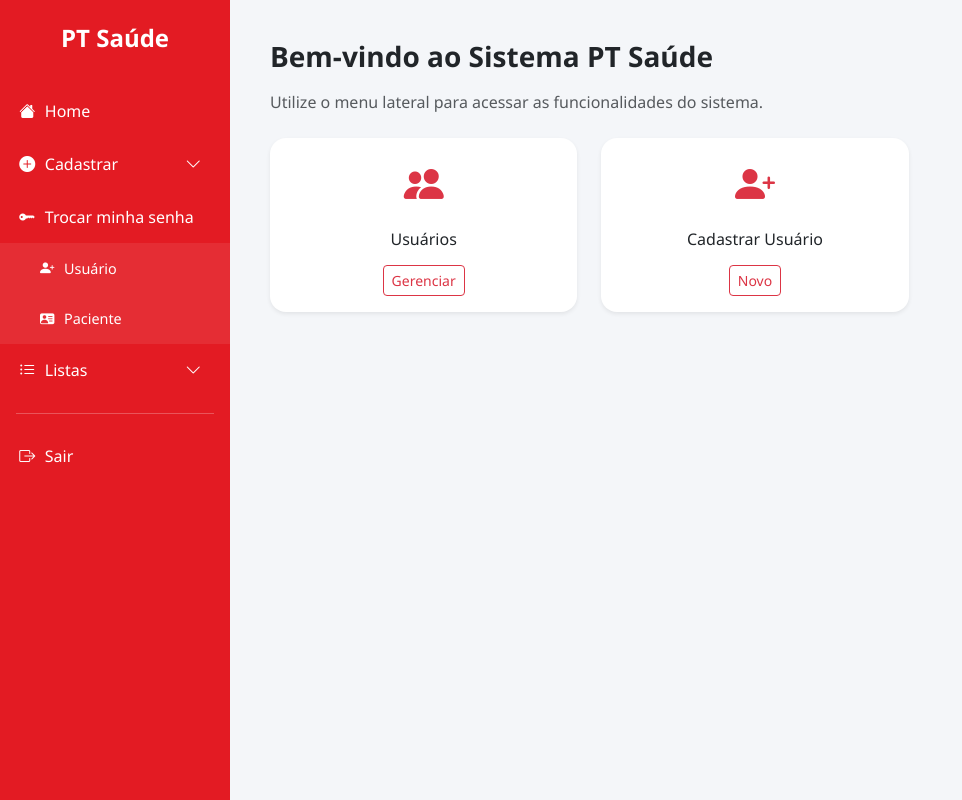
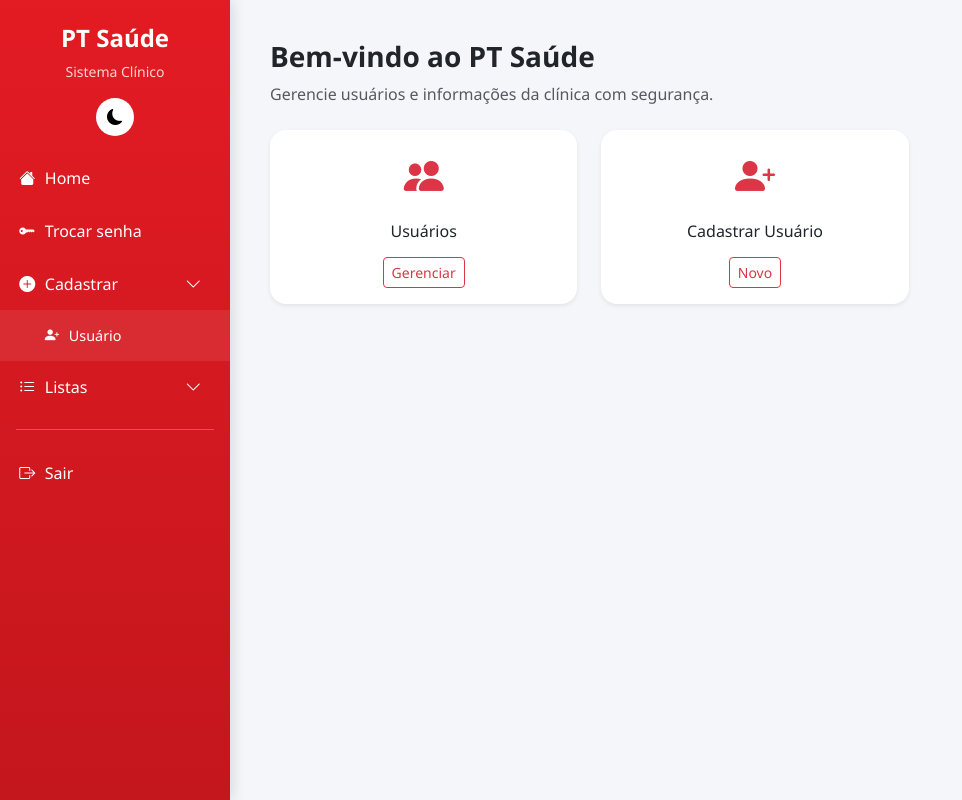
Before and after one commit to rfalves-wq/Clinica, a Django app: page / in a window 1280 px wide, after a click on "Cadastrar". Shown: the whole page, without its empty margins (0-962 px from the left). Run offline with Django 5.2, Linux system fonts and the light colour scheme.

Commit message:
atualizado

```diff
--- a/contas/templates/home.html
+++ b/contas/templates/home.html
@@ -4,40 +4,61 @@
 <meta charset="UTF-8">
 <title>Home - PT Saúde</title>
 
+<!-- Bootstrap -->
 <link href="https://cdn.jsdelivr.net/npm/bootstrap@5.3.2/dist/css/bootstrap.min.css" rel="stylesheet">
 <link href="https://cdn.jsdelivr.net/npm/bootstrap-icons@1.11.1/font/bootstrap-icons.css" rel="stylesheet">
 
 <style>
+/* ================= BASE ================= */
+:root {
+    --primary: #e31b23;
+    --primary-dark: #b71c1c;
+    --bg-light: #f4f6f9;
+    --bg-dark: #121212;
+    --card-dark: #1e1e1e;
+}
+
 body {
     margin: 0;
     font-family: 'Segoe UI', Arial, sans-serif;
-    background-color: #f4f6f9;
+    background-color: var(--bg-light);
+    transition: background 0.3s ease, color 0.3s ease;
 }
 
+/* ================= SIDEBAR ================= */
 .sidebar {
     width: 230px;
     height: 100vh;
-    background-color: #e31b23;
+    background: linear-gradient(180deg, var(--primary), #c4161d);
     position: fixed;
     top: 0;
     left: 0;
     padding-top: 1.5rem;
+    box-shadow: 4px 0 12px rgba(0,0,0,0.1);
+    transition: background 0.3s;
 }
 
 .sidebar h4 {
-    color: white;
+    color: #fff;
     text-align: center;
-    margin-bottom: 2rem;
+    margin-bottom: 0.5rem;
     font-weight: 700;
 }
 
+.sidebar small {
+    display: block;
+    text-align: center;
+    color: rgba(255,255,255,0.8);
+    margin-bottom: 1rem;
+}
+
 .sidebar a {
-    color: white;
+    color: #fff;
     padding: 0.9rem 1.2rem;
     display: flex;
     align-items: center;
     text-decoration: none;
-    transition: background 0.3s;
+    transition: background 0.25s, padding-left 0.25s;
 }
 
 .sidebar a i {
@@ -45,24 +66,96 @@ body {
 }
 
 .sidebar a:hover {
-    background-color: #b71c1c;
-}
-
-.main-content {
-    margin-left: 230px;
-    padding: 2.5rem;
+    background-color: var(--primary-dark);
+    padding-left: 1.6rem;
 }
 
 .sidebar .submenu a {
-    padding-left: 2.5rem;
+    padding-left: 2.8rem;
     font-size: 0.9rem;
     background-color: rgba(255,255,255,0.08);
 }
 
 .sidebar .submenu a:hover {
-    background-color: rgba(0,0,0,0.15);
+    background-color: rgba(0,0,0,0.2);
 }
 
+/* ================= MAIN ================= */
+.main-content {
+    margin-left: 230px;
+    padding: 2.5rem;
+    animation: fadeUp 0.5s ease;
+}
+
+@keyframes fadeUp {
+    from { opacity: 0; transform: translateY(10px); }
+    to { opacity: 1; transform: translateY(0); }
+}
+
+/* ================= CARDS ================= */
+.card {
+    transition: transform 0.25s, box-shadow 0.25s;
+}
+
+.card:hover {
+    transform: translateY(-5px);
+    box-shadow: 0 10px 25px rgba(0,0,0,0.15);
+}
+
+/* ================= DARK MODE ================= */
+body.dark-mode {
+    background-color: var(--bg-dark);
+    color: #eaeaea;
+}
+
+body.dark-mode .sidebar {
+    background: linear-gradient(180deg, #1f1f1f, #141414);
+}
+
+body.dark-mode .sidebar a:hover {
+    background-color: #333;
+}
+
+body.dark-mode .submenu a {
+    background-color: rgba(255,255,255,0.05);
+}
+
+body.dark-mode .main-content {
+    background-color: var(--bg-dark);
+}
+
+body.dark-mode .card {
+    background-color: var(--card-dark);
+    color: #eaeaea;
+}
+
+body.dark-mode .text-muted {
+    color: #b0b0b0 !important;
+}
+
+body.dark-mode hr {
+    border-color: #444;
+}
+
+/* ================= DARK BUTTON ================= */
+.toggle-dark {
+    display: flex;
+    justify-content: center;
+    margin-bottom: 1rem;
+}
+
+.toggle-dark button {
+    border: none;
+    background: #fff;
+    width: 38px;
+    height: 38px;
+    border-radius: 50%;
+    transition: background 0.3s, transform 0.2s;
+}
+
+.toggle-dark button:hover {
+    transform: scale(1.1);
+}
 </style>
 </head>
 
@@ -71,32 +164,35 @@ body {
 <!-- SIDEBAR -->
 <div class="sidebar">
     <h4>PT Saúde</h4>
+    <small>Sistema Clínico</small>
+
+    <!-- DARK MODE -->
+    <div class="toggle-dark">
+        <button id="toggleDark" title="Alternar tema">
+            <i class="bi bi-moon-fill"></i>
+        </button>
+    </div>
 
     <a href="{% url 'home' %}">
         <i class="bi bi-house-fill"></i> Home
     </a>
 
-    <!-- MENU CADASTRAR -->
-    <a data-bs-toggle="collapse" href="#menuCadastrar" role="button">
+    <a href="{% url 'trocar_senha_por_cpf' %}">
+        <i class="bi bi-key-fill"></i> Trocar senha
+    </a>
+
+    <a data-bs-toggle="collapse" href="#menuCadastrar">
         <i class="bi bi-plus-circle-fill"></i> Cadastrar
         <i class="bi bi-chevron-down ms-auto"></i>
     </a>
-<a href="{% url 'trocar_senha_por_cpf' %}">
-    <i class="bi bi-key-fill"></i> Trocar minha senha
-</a>
 
     <div class="collapse submenu" id="menuCadastrar">
         <a href="{% url 'usuario_create' %}">
             <i class="bi bi-person-plus-fill"></i> Usuário
         </a>
-
-        <a href="#">
-            <i class="bi bi-person-vcard-fill"></i> Paciente
-        </a>
     </div>
 
-    <!-- MENU LISTAR -->
-    <a data-bs-toggle="collapse" href="#menuListar" role="button">
+    <a data-bs-toggle="collapse" href="#menuListar">
         <i class="bi bi-list-ul"></i> Listas
         <i class="bi bi-chevron-down ms-auto"></i>
     </a>
@@ -104,10 +200,6 @@ body {
     <div class="collapse submenu" id="menuListar">
         <a href="{% url 'usuario_list' %}">
             <i class="bi bi-people-fill"></i> Usuários
-        </a>
-
-        <a href="#">
-            <i class="bi bi-clipboard-heart-fill"></i> Pacientes
         </a>
     </div>
 
@@ -118,20 +210,13 @@ body {
     </a>
 </div>
 
-
-
 <!-- CONTEÚDO -->
 <div class="main-content">
-
-    <h3 class="fw-bold mb-3">
-        Bem-vindo ao Sistema PT Saúde
-    </h3>
-
+    <h3 class="fw-bold mb-2">Bem-vindo ao PT Saúde</h3>
     <p class="text-muted mb-4">
-        Utilize o menu lateral para acessar as funcionalidades do sistema.
+        Gerencie usuários e informações da clínica com segurança.
     </p>
 
-    <!-- Cards -->
     <div class="row g-4">
         <div class="col-md-4">
             <div class="card shadow-sm border-0 rounded-4">
@@ -157,9 +242,29 @@ body {
             </div>
         </div>
     </div>
-
 </div>
 
+<!-- JS -->
 <script src="https://cdn.jsdelivr.net/npm/bootstrap@5.3.2/dist/js/bootstrap.bundle.min.js"></script>
+
+<script>
+const toggle = document.getElementById('toggleDark');
+const body = document.body;
+
+if (localStorage.getItem('darkMode') === 'on') {
+    body.classList.add('dark-mode');
+    toggle.innerHTML = '<i class="bi bi-sun-fill"></i>';
+}
+
+toggle.addEventListener('click', () => {
+    body.classList.toggle('dark-mode');
+    const dark = body.classList.contains('dark-mode');
+    localStorage.setItem('darkMode', dark ? 'on' : 'off');
+    toggle.innerHTML = dark
+        ? '<i class="bi bi-sun-fill"></i>'
+        : '<i class="bi bi-moon-fill"></i>';
+});
+</script>
+
 </body>
 </html>
```
